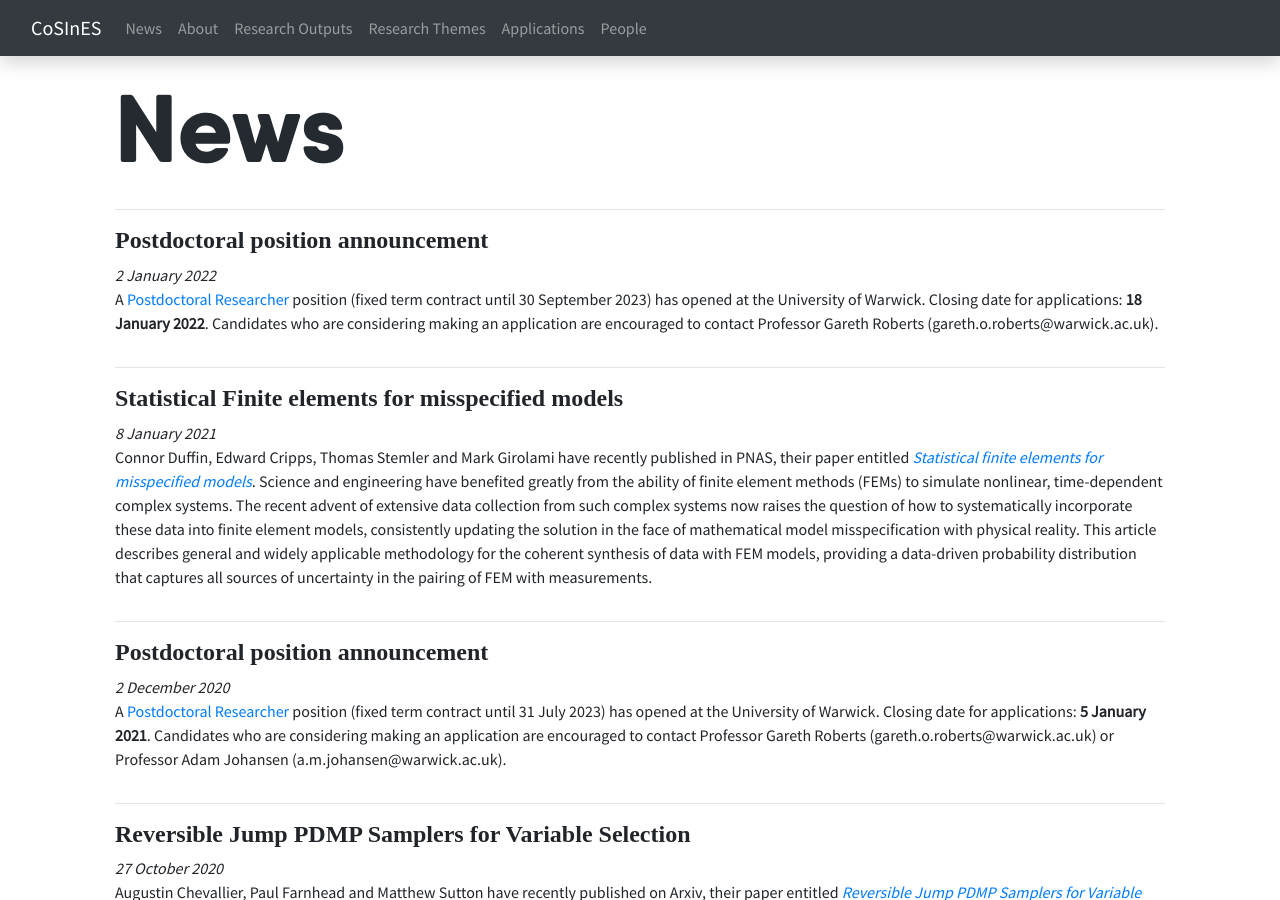
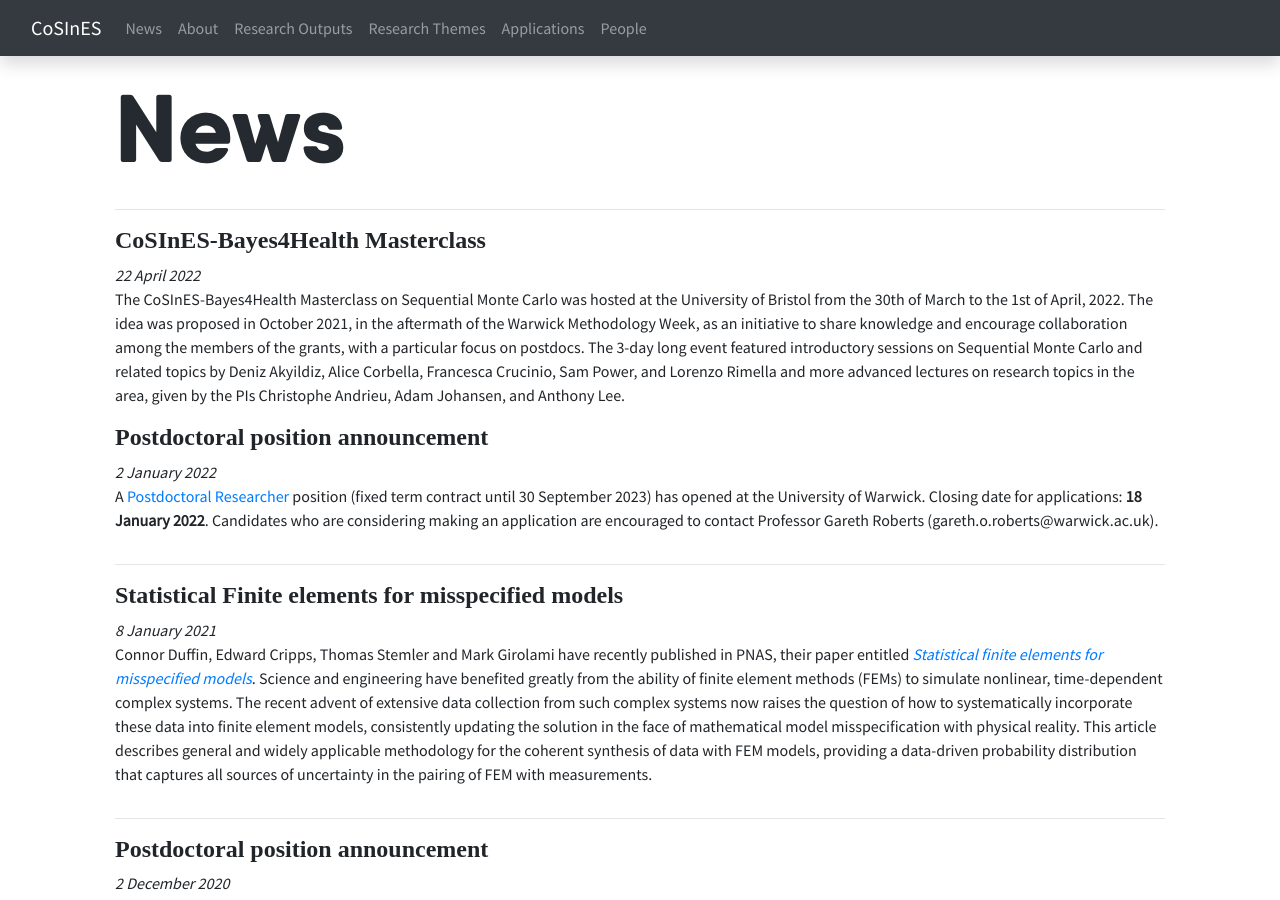
Before and after one commit to cosines-web/cosines-web.github.io, a Jekyll site: the page built from news.html, in a window 1280 px wide and 900 px high. Built offline with Jekyll 4.4.1, drawn with Linux system fonts in a browser that asks for light colours; nearby versions of some CDN libraries.

Commit message:
Add files via upload
masterclass spring 2022

```diff
--- a/news.html
+++ b/news.html
@@ -15,7 +15,16 @@ title: News
 	<hr />
 
 
-
+	<div class="row">
+		<div class="col-md-12">
+			<h4><b>CoSInES-Bayes4Health Masterclass</b></h4>
+			<em>22 April 2022</em>
+			<p>
+				The CoSInES-Bayes4Health Masterclass on Sequential Monte Carlo was hosted at the University of Bristol from the 30th of March to the 1st of April, 2022. The idea was proposed in October 2021, in the aftermath of the Warwick Methodology Week, as an initiative to share knowledge and encourage collaboration among the members of the grants, with a particular focus on postdocs.
+The 3-day long event featured introductory sessions on Sequential Monte Carlo and related topics by Deniz Akyildiz, Alice Corbella, Francesca Crucinio, Sam Power, and Lorenzo Rimella and more advanced lectures on research topics in the area, given by the PIs Christophe Andrieu, Adam Johansen, and Anthony Lee.
+			</p>
+		</div>
+	</div>
 
 	<div class="row">
 		<div class="col-md-12">
```
Also changed, not shown: people.html (+10 -10 lines).
